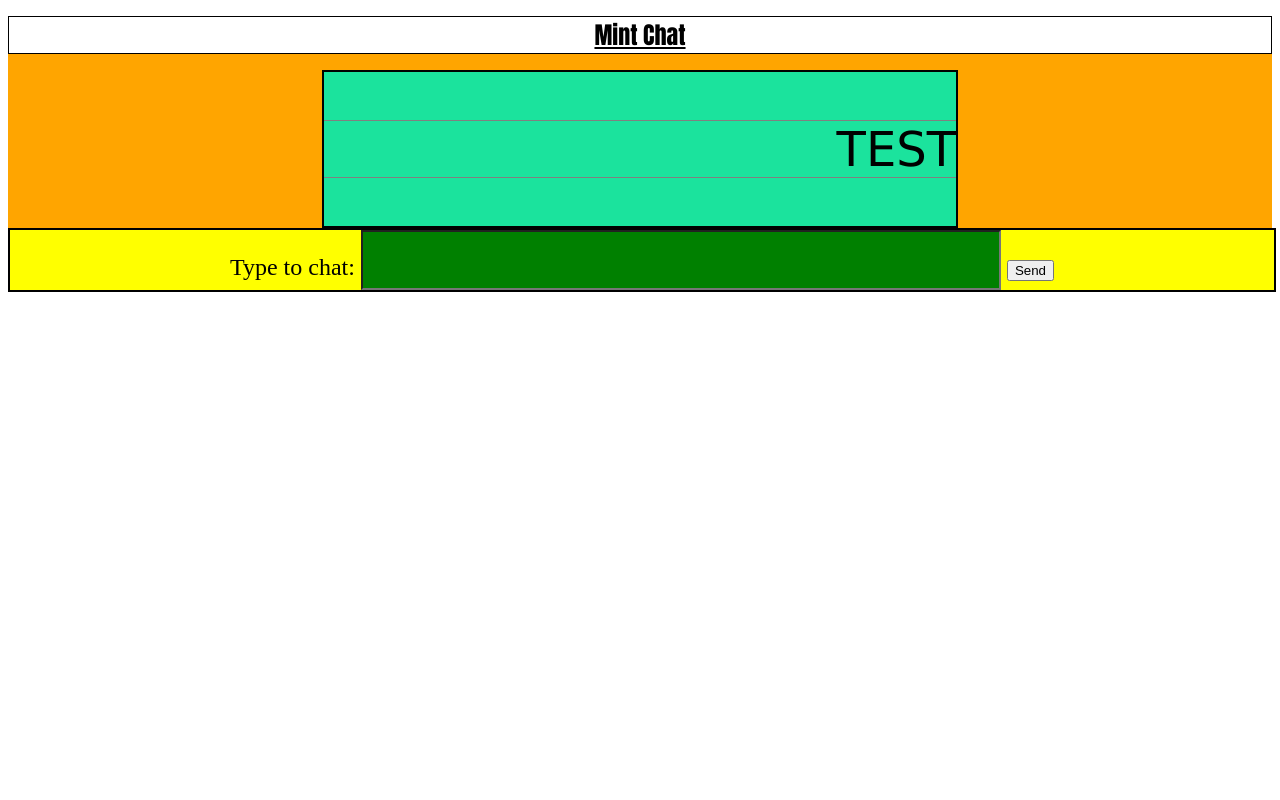
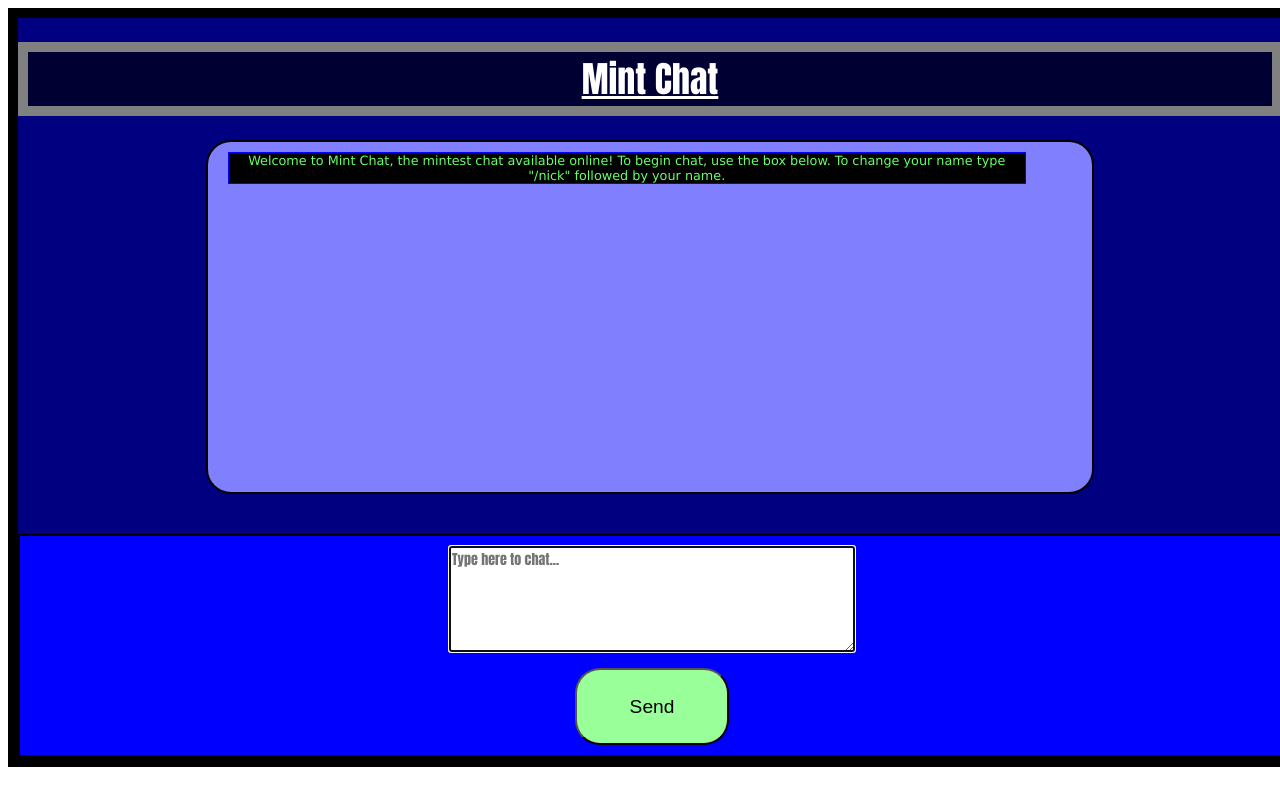
Before and after one commit to jakeflo88/simple-chat-interface, a plain HTML site: page index.html in a window 1280 px wide. Drawn offline with Linux system fonts and the light colour scheme.

Commit message:
Presentation commit retry

```diff
--- a/index.html
+++ b/index.html
@@ -31,19 +31,24 @@
 
 			<!-- Div for posted messages -->
 			<div id="messages">
+				<p style="color:#66FF66; text-align:center">
+				Welcome to Mint Chat, the mintest chat available online! To begin chat, use the box below. To change your name type "/nick" followed by your name.
+				</p>
 				<!-- Messages will show up here -->
-				<p>TEST</p>
 			</div>
 
 			<!-- Div for posting messages -->
 			<div id="input">
+				<!-- Chat input box -->
 				<form>
-					Type to chat: <input type="text" name="chat" id="userMessage">
-					<button type="submit" onclick="sendMessage()">Send</button>
+					<textarea name="chat" placeholder="Type here to chat..." rows="4"columns="140" style="width: 400px"; height: "150px"; id="userMessage" autofocus="autofocus"></textarea>
 				</form>
+				<!-- Send button -->
+				<button type="button" onclick="addMessage()" id="send">Send</button>
 			</div>
 
 		</div>
+		<!-- Include my script -->
 		<script src="script.js" type="text/javascript"></script>
 	</body>
 
--- a/script.js
+++ b/script.js
@@ -1,7 +1,40 @@
-function sendMessage() {
-	console.log("This first one");
-	var text = document.getElementById("userMessage");
-	console.log("They said: " + text);
+//default name
+var nick = "Anonymous";
+
+//function for posting messages
+function addMessage() {
+
+	//get the message and clear the textarea
+	var text = document.getElementById("userMessage").value;
+	document.getElementById("userMessage").value = "";
+	document.getElementById("userMessage").focus();
+
+	//check for nick command
+	if (text.indexOf("/nick") > -1){
+		nick = text.substring(6);
+		text = ("Name changed to: '" + nick + "'");
+
+		var post = document.createElement("P");
+		var content = document.createTextNode(text);
+		post.appendChild(content);
+		document.getElementById("messages").appendChild(post);
+		return;
+	}
+
+	//if nothing is typed
+	if (text === "") {
+		//do nothing
+	}
+
+	//for regular messages
+	else {
+		var post2 = document.createElement("P");
+		var content2 = document.createTextNode(nick + " says: " + text);
+		post2.appendChild(content2);
+		document.getElementById("messages").appendChild(post2);
+	}
+
+	//for autoscroll to the bottom
+	var messageLog = document.getElementById("messages");
+	messageLog.scrollTop = messageLog.scrollHeight;
 }
-
-console.log("This works");
--- a/style.css
+++ b/style.css
@@ -16,45 +16,61 @@ Filename: style.css
 	height: 100%;
 	text-align: center;
 
-	background-color: orange;
+	border: 10px solid black;
+
+	background-color: #000080;
 }
 
 
 /* Styles for the heading */
 
 #everything h1 {
-	font-size: 1.5em;
+	height: 100%;
+
+	font-size: 36px;
 	font-family: Impact;
 	text-decoration: underline;
 
-	border: 1px solid black;
-	background-color: white;
+	border: 10px solid gray;
+	background-color: #000033;
+	color: white;
 }
 
 /* Styles for the message box */
 
 #messages {
-	width: 50%;
-	height: 100%;
+	width: 70%;
+	height: 350px;
 
 	text-align: right;
 	font-size: 2em;
 
 	border: 2px solid black;
-	background-color: #1BE39D;
+	border-radius: 25px;
+
+	color: white;
+	background-color: #8080FF;
+
 	display: block;
 	margin: 0 auto;
+
+	overflow: auto;
 }
 
 
 /* Styles for the messages */
 
 #messages p {
-	font-size: 1.5em;
+	width: 90%;
+
+	background-color: black;
+
+	font-size: 0.4em;
 	font-family: Verdana;
+	word-wrap: break-word;
 
-	border-top: 1px solid gray;
-	border-bottom: 1px solid gray;
+	border: 1px solid #0000FF;
+	margin: 10px 20px 10px 20px;
 }
 
 /* Styles for the input div */
@@ -62,20 +78,41 @@ Filename: style.css
 #input {
 	width: 100%;
 
-	text-align: ;
+	text-align: center; ;
 	font-size: 1.5em;
 
 	border: 2px solid black;
-	background-color: yellow;
+
+	color: white;
+	background-color: #0000FF;
+
+	margin: 40px 0px 0px 0px;
 }
 
 
 /* Styles for the input box */
 
-#input input {
-	width: 50%;
-	height: 1.5em;
-	font-size: 1.5em;
+#userMessage {
+	height: 100px;
+
+	font-size: 14px;
 	font-family: Impact;
-	background-color: green;
+
+	margin-top: 10px;
 }
+
+
+/* Styles for the button */
+
+#send {
+	height: 4em;
+	width: 8em;
+
+	font-size: 0.8em;
+
+	border-radius: 25px;
+
+	background-color: #99FF99;
+
+	margin: 10px 10px 10px 10px;
+}
```
